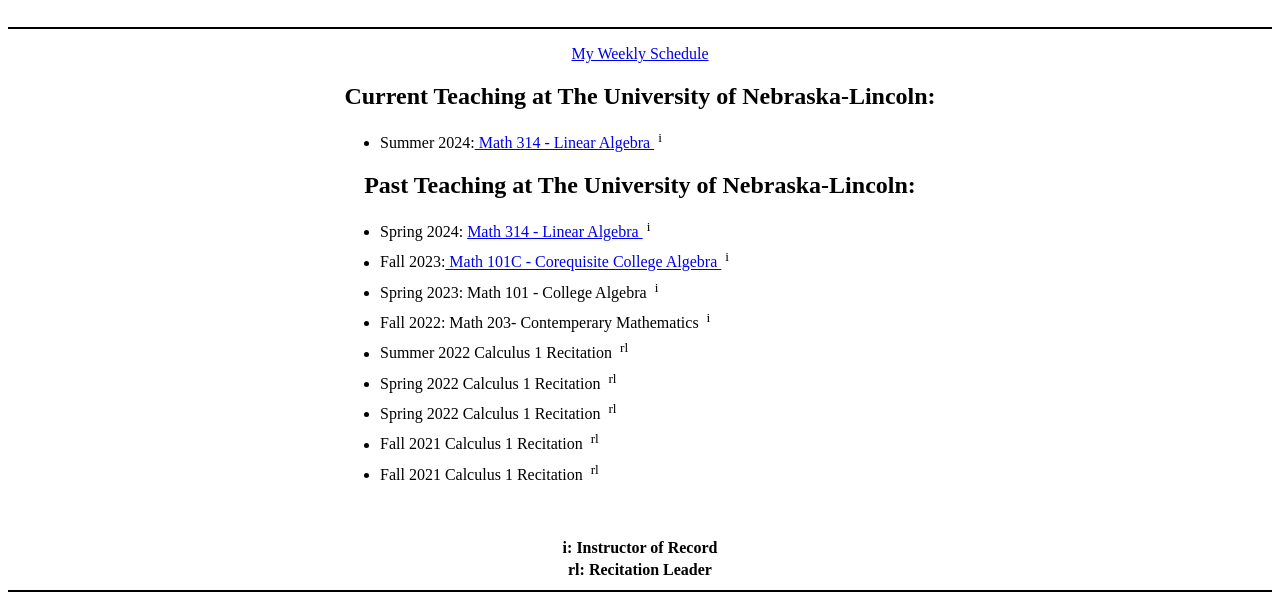
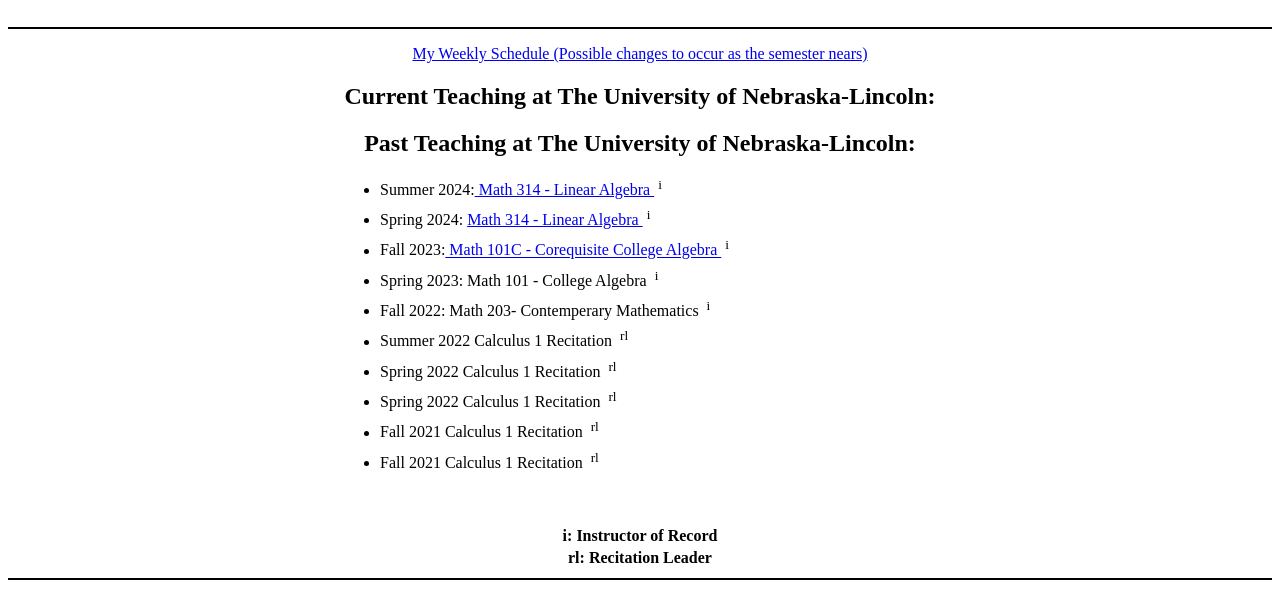
Before and after one commit to taylor-j-murray/taylor.j.murray, a plain HTML site: page teaching.html in a window 1280 px wide. Shown: the part 286-886 px from the top of the page. Drawn offline with Linux system fonts and the light colour scheme.

Commit message:
Update teaching.html

```diff
--- a/teaching.html
+++ b/teaching.html
@@ -28,14 +28,14 @@
 		<hr color="Black">
 
 	<p>
-         <a href="Spring_2024.png"> My Weekly Schedule</a>
+         <a href="Fall 2024 Schedule.png"> My Weekly Schedule (Possible changes to occur as the semester nears)</a>
         </p>
 
 	<h2 class="t"> Current Teaching at The University of Nebraska-Lincoln:</h2>
 		<div class="taylor" align="justify" align-last="center">
 
 		<ul>
-		<li>Summer 2024:<a href="math314sum24.html"> Math 314 - Linear Algebra </a> &nbsp<sup>i</sup></li>
+
 		</ul>
 	</div>
 
@@ -44,6 +44,7 @@
 	<div class="taylor" align="justify" align-last="center">
 
 		<ul>
+		<li>Summer 2024:<a href="math314sum24.html"> Math 314 - Linear Algebra </a> &nbsp<sup>i</sup></li>
 		<li>Spring 2024: <a href="math314S24.html"> Math 314 - Linear Algebra </a> &nbsp<sup>i</sup></li>
 		<li>Fall 2023:<a href="math101cF23.html"> Math 101C - Corequisite College Algebra </a> &nbsp<sup>i</sup></li>
 		<li>Spring 2023: Math 101 - College Algebra &nbsp<sup>i</sup></li>
```
